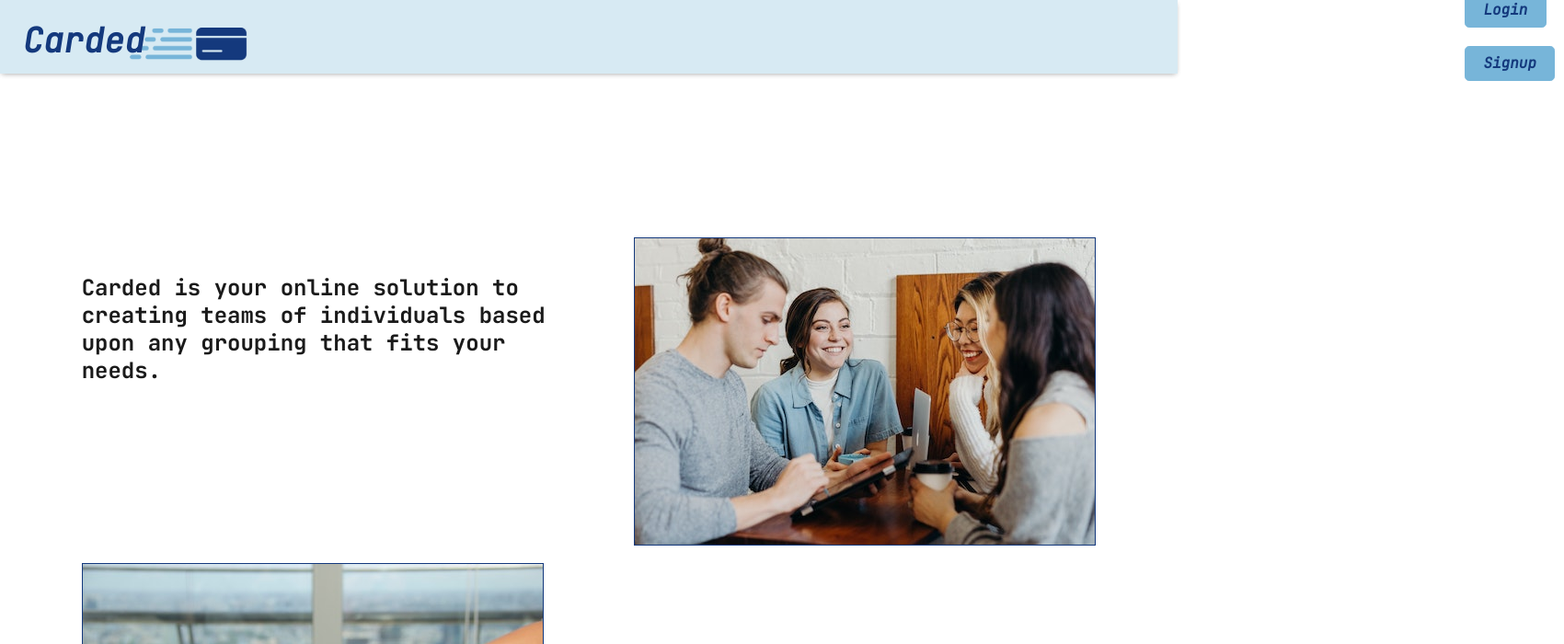
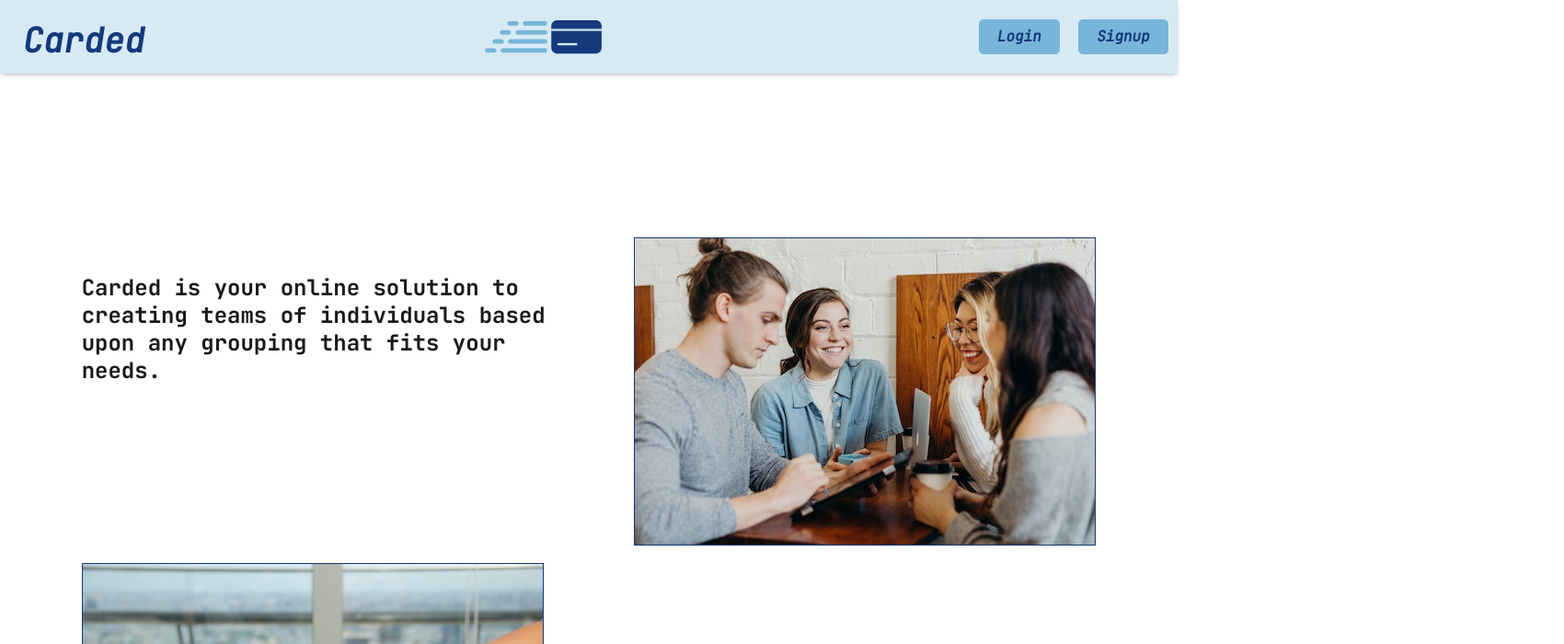
Before and after one commit to DRCallaghan/Carded, a React (Create React App) app in the folder client/: page / in a window 1280 px wide. Shown: the top 700 px of the page at 92% size, 1700 px wide, since content can reach past the window. Built offline with nearby package versions, Linux system fonts and the light colour scheme.

Commit message:
changed styling in logoIcon

```diff
--- a/client/src/components/Header/index.js
+++ b/client/src/components/Header/index.js
@@ -31,8 +31,6 @@ const Header = () => {
     logoIcon: {
       objectFit: 'contain',
       width: '150px',
-      marginRight: '1300px',
-      marginTop: '15px'
     },
 
   };
```
Also changed, not shown: 1 other file (tests, documents, lock files or other folders).
